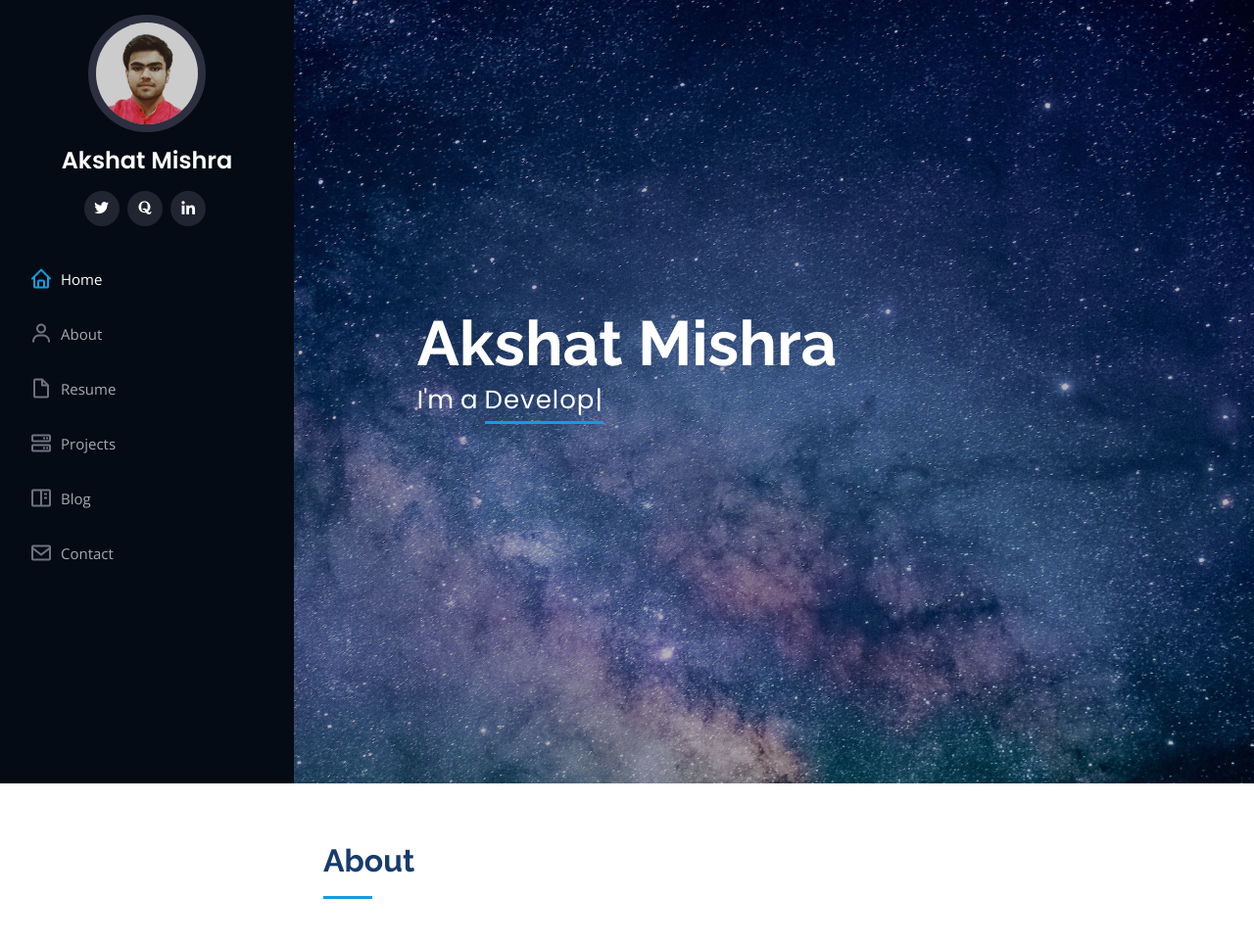
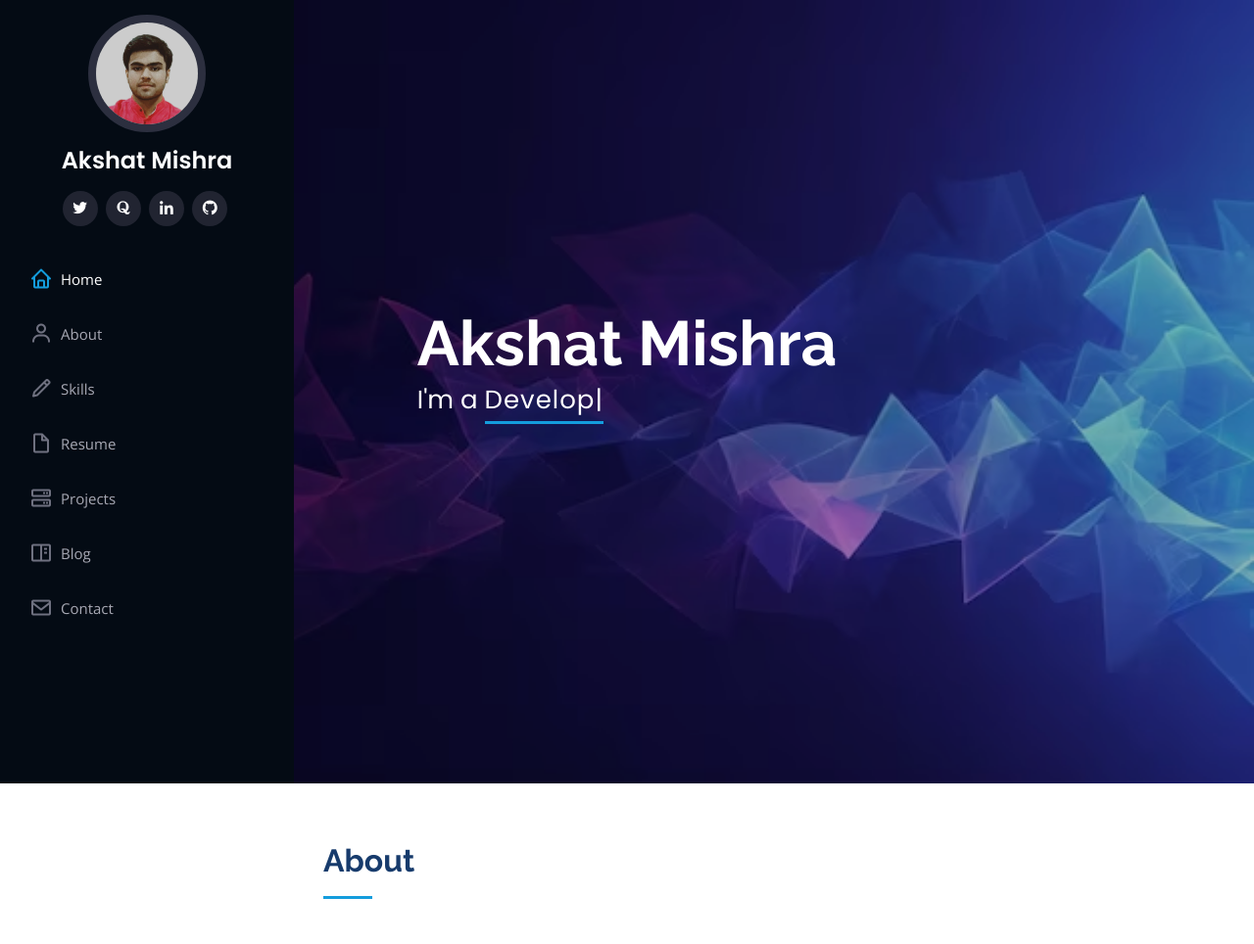
Before and after one commit to Adm-2005/Portfolio-Website, a Django app: page / in a window 1280 px wide. Shown: the top 964 px of the page at 98% size. Run offline with Django 4.2, Linux system fonts and the light colour scheme; data comes from the database, SQL or seed files in the repository; both versions use the stored data as it was after the commit; some libraries are stand-ins or nearby versions.

Commit message:
commit changes

```diff
--- a/homepage/models.py
+++ b/homepage/models.py
@@ -10,5 +10,5 @@ class Certifications(models.Model):
     title = models.CharField(max_length= 100)
     org = models.CharField(max_length= 100)
 
-class contact_db:
+class contact_db(models.Model):
     pass
--- a/homepage/urls.py
+++ b/homepage/urls.py
@@ -1,6 +1,8 @@
-from django.urls import path
+from django.urls import path, include
+
 from . import views
 
 urlpatterns = [
     path('', views.index, name = 'index'),
+
 ]
--- a/portfolio_website/settings.py
+++ b/portfolio_website/settings.py
@@ -38,7 +38,7 @@ INSTALLED_APPS = [
     'django.contrib.sessions',
     'django.contrib.messages',
     'django.contrib.staticfiles',
-    'homepage'
+    'homepage',
 ]
 
 MIDDLEWARE = [
--- a/portfolio_website/urls.py
+++ b/portfolio_website/urls.py
@@ -19,5 +19,6 @@ from django.urls import path, include
 
 urlpatterns = [
     path('admin/', admin.site.urls),
-    path('', include('homepage.urls'))
+    path('', include('homepage.urls')),
+
 ]
--- a/static/assets/css/style.css
+++ b/static/assets/css/style.css
@@ -234,7 +234,7 @@ h6 {
 #hero {
   width: 100%;
   height: 100vh;
-  background: url("../img/hero-bg.jpg") top center;
+  background: url("../img/hero-bg.avif") top center;
   background-size: cover;
 }
 
--- a/templates/index.html
+++ b/templates/index.html
@@ -44,9 +44,10 @@
         <img src="{% static 'assets/img/profile-img(me).jpg' %}" alt="" class="img-fluid rounded-circle">
         <h1 class="text-light"><a href="index.html">Akshat Mishra</a></h1>
         <div class="social-links mt-3 text-center">
-          <a href="https://twitter.com/imAkshatMishra" class="twitter"><i class="bx bxl-twitter"></i></a>
-          <a href="https://www.quora.com/profile/Akshat-Mishra-657" class="instagram"><i class="bx bxl-quora"></i></a>
-          <a href="https://www.linkedin.com/in/akshat-mishra-cpp-python-aids" class="linkedin"><i class="bx bxl-linkedin"></i></a>
+          <a href="https://twitter.com/imAkshatMishra" class="twitter" target="_blank"><i class="bx bxl-twitter"></i></a>
+          <a href="https://www.quora.com/profile/Akshat-Mishra-657" class="instagram" target="_blank"><i class="bx bxl-quora"></i></a>
+          <a href="https://www.linkedin.com/in/akshat-mishra-cpp-python-aids" class="linkedin" target="_blank"><i class="bx bxl-linkedin"></i></a>
+          <a href="https://github.com/Adm-2005" class="linkedin" target="_blank"><i class="bx bxl-github"></i></a>
         </div>
       </div>
 
@@ -54,9 +55,10 @@
         <ul>
           <li><a href="#hero" class="nav-link scrollto active"><i class="bx bx-home"></i> <span>Home</span></a></li>
           <li><a href="#about" class="nav-link scrollto"><i class="bx bx-user"></i> <span>About</span></a></li>
+          <li><a href="#skills" class="nav-link scrollto"><i class="bx bx-pencil"></i> <span>Skills</span></a></li>
           <li><a href="#resume" class="nav-link scrollto"><i class="bx bx-file-blank"></i> <span>Resume</span></a></li>
-          <li><a href="#projects" class="nav-link scrollto"><i class="bx bx-server"></i> <span>Projects</span></a></li>
-          <li><a href="#blog" class="nav-link scrollto"><i class="bx bx-book-content"></i> <span>Blog</span></a></li>
+          <li><a href="#portfolio" class="nav-link scrollto"><i class="bx bx-server"></i> <span>Projects</span></a></li>
+          <li><a href="blog" class="nav-link scrollto" target="_blank"><i class="bx bx-book-content"></i> <span>Blog</span></a></li>
           <li><a href="#contact" class="nav-link scrollto"><i class="bx bx-envelope"></i> <span>Contact</span></a></li>
         </ul>
       </nav><!-- .nav-menu -->
@@ -339,7 +341,7 @@
           </div>
 
           <div class="col-lg-7 mt-5 mt-lg-0 d-flex align-items-stretch">
-            <form action="forms/contact.php" method="post" role="form" class="php-email-form">
+            <form action="https://formspree.io/f/mjvqqwnr" method="post" role="form" class="php-email-form">
               <div class="row">
                 <div class="form-group col-md-6">
                   <label for="name">Your Name</label>
```
Also changed, not shown: db.sqlite3, homepage/views.py (line endings or trailing spaces), static/assets/img/blog_header.jpg (added), static/assets/img/hero-bg.avif (added), static/assets/img/hero-bg.jpg (deleted), static/assets/img/main-bg.jpg (added), static/assets/img/profile-img.jpg (added).
